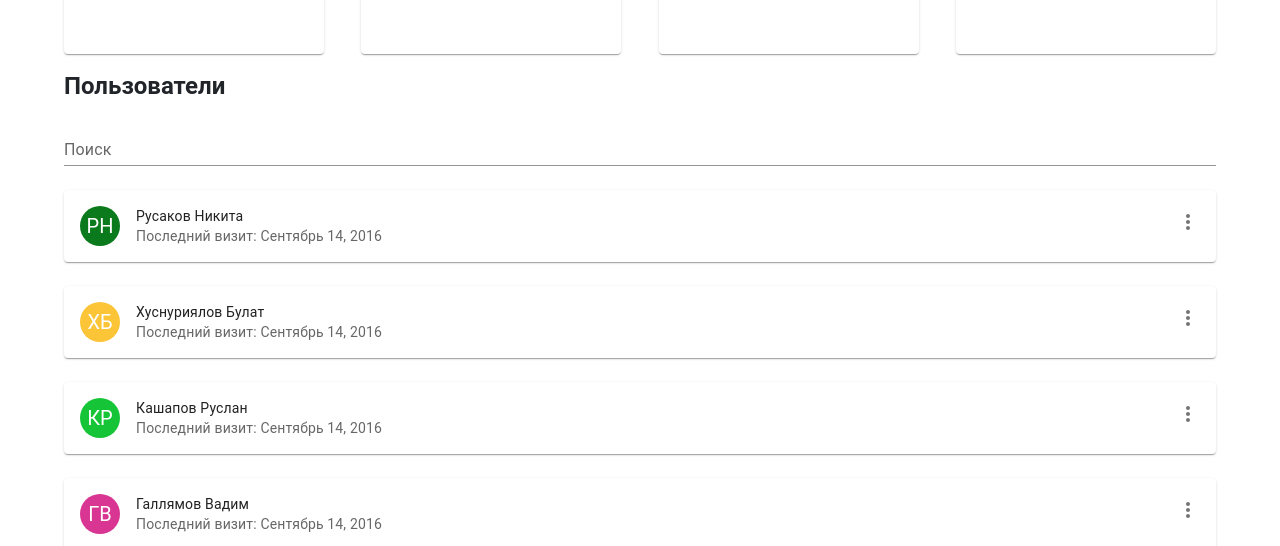
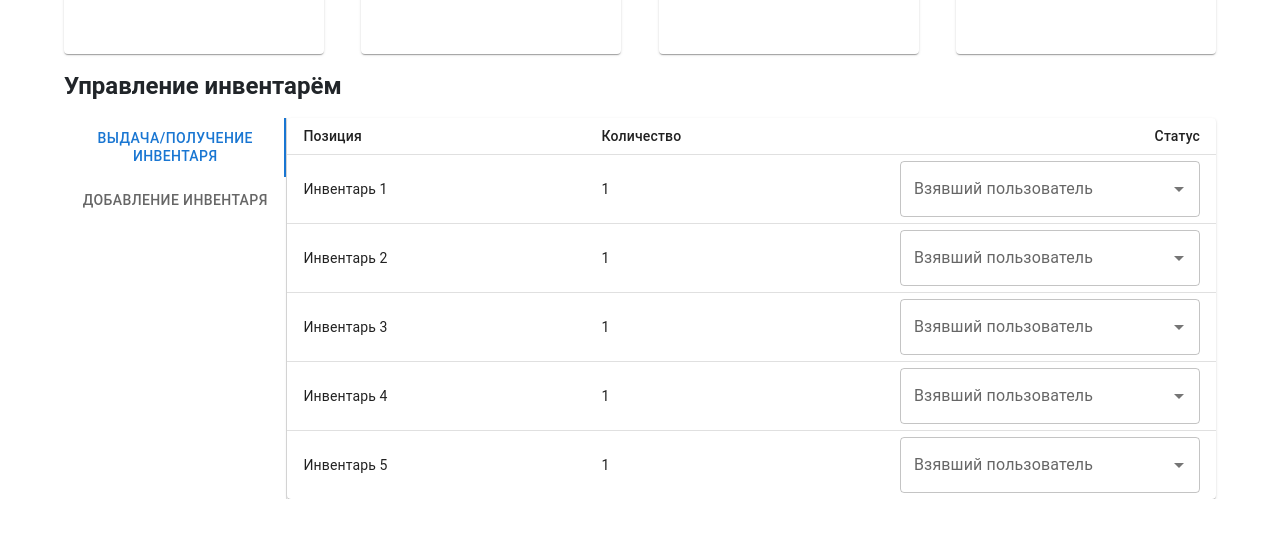
Before and after one commit to iwanttos1eep/client, a React (Create React App) app: page /admin in a window 1280 px wide. Both pictures are taken after a click on the button "Управление инвентарём". Shown: the part 374-920 px from the top of the page. After the commit the page ends 873 px from the top, so only its background shows below. Built offline with nearby package versions, Linux system fonts and the light colour scheme.

Commit message:
feat[AdminPage]: added InventoryManagement

```diff
--- /dev/null
+++ b/src/pages/AdminPage/components/InventoryManagement/index.tsx
@@ -0,0 +1,138 @@
+import {
+  Autocomplete,
+  Box,
+  Button,
+  Paper,
+  Stack,
+  Tab,
+  Table,
+  TableBody,
+  TableCell,
+  TableContainer,
+  TableHead,
+  TableRow,
+  Tabs,
+  TextField,
+  Typography,
+} from '@mui/material';
+import React, { useState } from 'react';
+import TabPanel from '../../../../components/core/TabPanel';
+
+const InventoryManagement = () => {
+  const [tabIndex, setTabIndex] = useState<number>(0);
+
+  const rows = [
+    {
+      name: 'Инвентарь 1',
+    },
+    {
+      name: 'Инвентарь 2',
+    },
+    {
+      name: 'Инвентарь 3',
+    },
+    {
+      name: 'Инвентарь 4',
+    },
+    {
+      name: 'Инвентарь 5',
+    },
+  ];
+
+  const users = [
+    'Никита Русаков',
+    'Хуснуриялов Булат',
+    'Кашапов Руслан',
+    'Галлямов Вадим',
+  ];
+
+  return (
+    <>
+      <Typography variant="h5" fontWeight="bold">
+        Управление инвентарём
+      </Typography>
+      <Box
+        sx={{
+          flexGrow: 1,
+          bgcolor: 'background.paper',
+          display: 'flex',
+        }}
+      >
+        <Tabs
+          orientation="vertical"
+          variant="scrollable"
+          value={tabIndex}
+          onChange={(_, index) => setTabIndex(index)}
+          aria-label="Vertical tabs example"
+          sx={{ borderRight: 1, borderColor: 'divider' }}
+        >
+          <Tab label="ВЫДАЧА/ПОЛУЧЕНИЕ ИНВЕНТАРЯ" />
+          <Tab label="ДОБАВЛЕНИЕ ИНВЕНТАРЯ" />
+        </Tabs>
+        <TabPanel value={tabIndex} index={0}>
+          <TableContainer component={Paper}>
+            <Table
+              sx={{ minWidth: 650 }}
+              size="small"
+              aria-label="a dense table"
+            >
+              <TableHead>
+                <TableRow>
+                  <TableCell>Позиция</TableCell>
+                  <TableCell>Количество</TableCell>
+                  <TableCell align="right">Статус</TableCell>
+                </TableRow>
+              </TableHead>
+              <TableBody>
+                {rows.map((row) => (
+                  <TableRow
+                    key={row.name}
+                    sx={{ '&:last-child td, &:last-child th': { border: 0 } }}
+                  >
+                    <TableCell width={'33%'} align="left">
+                      {row.name}
+                    </TableCell>
+                    <TableCell width={'33%'} align="left">
+                      1
+                    </TableCell>
+                    <TableCell width={'33%'} align="right">
+                      <Autocomplete
+                        id="combo-box-demo"
+                        options={users}
+                        sx={{ width: 300 }}
+                        renderInput={(params) => (
+                          <TextField {...params} label="Взявший пользователь" />
+                        )}
+                      />
+                    </TableCell>
+                  </TableRow>
+                ))}
+              </TableBody>
+            </Table>
+          </TableContainer>
+        </TabPanel>
+        <TabPanel value={tabIndex} index={1}>
+          <Stack gap="1.5rem" marginLeft="1rem">
+            <TextField
+              label="Название позиции"
+              variant="standard"
+              fullWidth
+              value="Гантели 6кг"
+            />
+            <TextField
+              label="Количество"
+              variant="standard"
+              fullWidth
+              value="2"
+            />
+            <Button variant="contained" color="success">
+              Добавить
+            </Button>
+          </Stack>
+        </TabPanel>
+      </Box>
+    </>
+  );
+};
+
+export default InventoryManagement;
--- /dev/null
+++ b/src/pages/AdminPage/components/UsersInformation/index.tsx
@@ -0,0 +1,24 @@
+import { Stack, TextField, Typography } from '@mui/material';
+import React from 'react';
+import UserCard from '../UserCard';
+
+const UsersInformation = () => {
+  return (
+    <>
+      <Typography variant="h5" fontWeight="bold">
+        Пользователи
+      </Typography>
+      <Stack gap="1.5rem">
+        <TextField label="Поиск" variant="standard" />
+        <Stack bgcolor="background.paper" direction="column" gap="1.5rem">
+          <UserCard userName="Русаков Никита" />
+          <UserCard userName="Хуснуриялов Булат" />
+          <UserCard userName="Кашапов Руслан" />
+          <UserCard userName="Галлямов Вадим" />
+        </Stack>
+      </Stack>
+    </>
+  );
+};
+
+export default UsersInformation;
--- a/src/pages/AdminPage/index.tsx
+++ b/src/pages/AdminPage/index.tsx
@@ -16,11 +16,13 @@ import Header from '../../components/feature/Header';
 import ServiceCard from '../HomePage/components/ServiceCard';
 import usersImage from '../../images/users.jpg';
 import inventoryImage from '../../images/inventory.jpg';
-import UserCard from './components/UserCard';
 import NewUserDialog from './components/NewUserDialog';
+import UsersInformation from './components/UsersInformation';
+import InventoryManagement from './components/InventoryManagement';
 
 const AdminPAge = () => {
   const [isCreateNewUser, setCreateNewUser] = useState<boolean>(false);
+  const [cardIndex, setCardIndex] = useState<number>(0);
 
   return (
     <Stack>
@@ -53,7 +55,7 @@ const AdminPAge = () => {
             <Stack direction="row" gap="1rem" justifyContent="space-between">
               <ServiceCard
                 image={usersImage}
-                onCardClick={() => {}}
+                onCardClick={() => setCardIndex(0)}
                 title="Информация о пользователях"
                 width="260px"
               />
@@ -65,7 +67,7 @@ const AdminPAge = () => {
               />
               <ServiceCard
                 image={inventoryImage}
-                onCardClick={() => {}}
+                onCardClick={() => setCardIndex(2)}
                 title="Управление инвентарём"
                 width="260px"
               />
@@ -76,19 +78,13 @@ const AdminPAge = () => {
                 width="260px"
               />
             </Stack>
-
-            <Typography variant="h5" fontWeight="bold">
-              Пользователи
-            </Typography>
-            <Stack gap="1.5rem">
-              <TextField label="Поиск" variant="standard" />
-              <Stack bgcolor="background.paper" direction="column" gap="1.5rem">
-                <UserCard userName="Русаков Никита" />
-                <UserCard userName="Хуснуриялов Булат" />
-                <UserCard userName="Кашапов Руслан" />
-                <UserCard userName="Галлямов Вадим" />
-              </Stack>
-            </Stack>
+            {cardIndex === 0 ? (
+              <UsersInformation />
+            ) : cardIndex === 2 ? (
+              <InventoryManagement />
+            ) : (
+              <></>
+            )}
           </Stack>
         </Container>
       </Stack>
```
